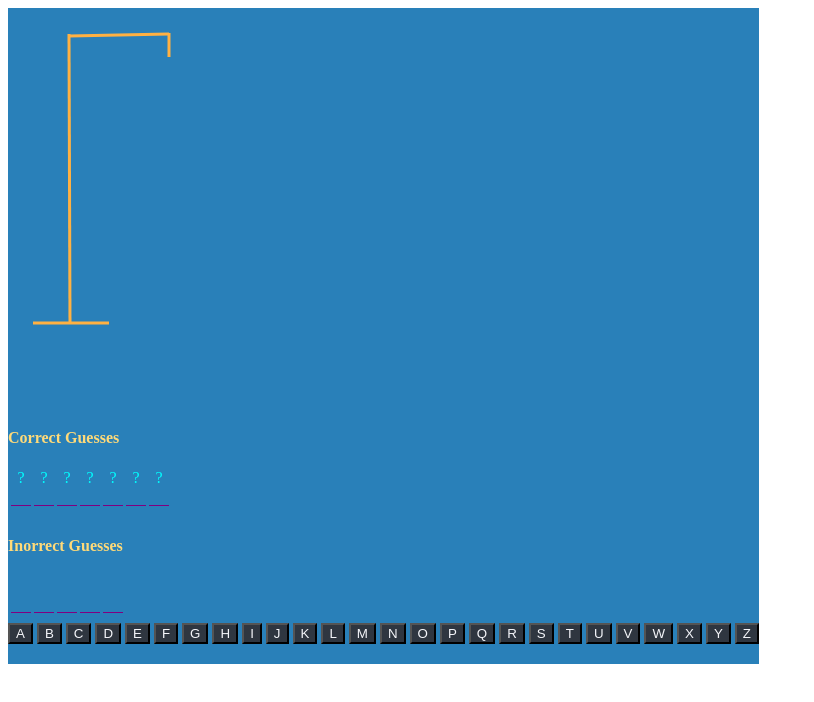
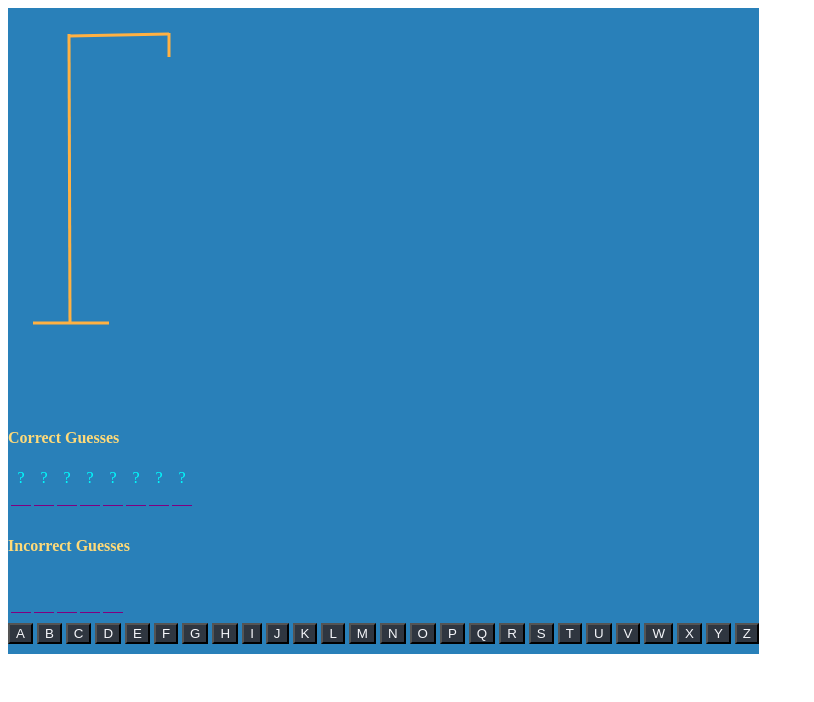
Before and after one commit to lakshmankumar12/hangman-study, a plain HTML site: page index.html in a window 1280 px wide. Shown: the whole page, without its empty margins (0-814 px from the left). Drawn offline with nearby package versions, Linux system fonts and the light colour scheme.

Commit message:
added more words

```diff
--- a/app.js
+++ b/app.js
@@ -58,7 +58,7 @@ function ResetPlayingField() {
 
 function GetRandomWord() {
   	//generate a randomID
-    var _randomID = Math.floor((Math.random() * 10));
+    var _randomID = Math.floor((Math.random() * words.length));
 
   	//find the word having an ID that matches the randomID
     var _randomWord = jQuery.grep(words, function(word) {
@@ -159,14 +159,72 @@ function GameOver(_result) {
 }
 
 var words = [
-    { "id": 0, "word": "COMPUTER" },
-    { "id": 1, "word": "LAPTOP" },
-    { "id": 2, "word": "CODE" },
-    { "id": 3, "word": "INTERNET" },
-    { "id": 4, "word": "HANGMAN" },
-    { "id": 5, "word": "PROGRAMMER" },
-    { "id": 6, "word": "AWESOME" },
-    { "id": 7, "word": "HELLO" },
-    { "id": 8, "word": "CHICKENS" },
-    { "id": 9, "word": "FUN" }
+    { "id":   1, "word": "ANNOY" },
+    { "id":   2, "word": "ATTENTION" },
+    { "id":   3, "word": "CALM" },
+    { "id":   4, "word": "COMFORTABLE" },
+    { "id":   5, "word": "CONSEQUENCES" },
+    { "id":   6, "word": "CURIOUS" },
+    { "id":   7, "word": "CURVE" },
+    { "id":   8, "word": "DECIDE" },
+    { "id":   9, "word": "DIRECTIONS" },
+    { "id":  10, "word": "DISCOVER" },
+    { "id":  11, "word": "DISAPPOINTED" },
+    { "id":  12, "word": "EMBARRASSED" },
+    { "id":  13, "word": "ENORMOUS" },
+    { "id":  14, "word": "EXHAUSTED" },
+    { "id":  15, "word": "EXPLORE" },
+    { "id":  16, "word": "FAIR" },
+    { "id":  17, "word": "FASCINATING" },
+    { "id":  18, "word": "FEAST" },
+    { "id":  19, "word": "FOCUS" },
+    { "id":  20, "word": "FRUSTRATED" },
+    { "id":  21, "word": "GIGANTIC" },
+    { "id":  22, "word": "GRUMPY" },
+    { "id":  23, "word": "HUGE" },
+    { "id":  24, "word": "IGNORE" },
+    { "id":  25, "word": "INSTEAD" },
+    { "id":  26, "word": "INVESTIGA" },
+    { "id":  27, "word": "INVITE" },
+    { "id":  28, "word": "IMPORTANT" },
+    { "id":  29, "word": "JEALOUS" },
+    { "id":  30, "word": "LEADER" },
+    { "id":  31, "word": "LIST" },
+    { "id":  32, "word": "LISTEN" },
+    { "id":  33, "word": "LOVELY" },
+    { "id":  34, "word": "MEASURING" },
+    { "id":  35, "word": "MISERABLE" },
+    { "id":  36, "word": "MUMBLE" },
+    { "id":  37, "word": "NEGATIVE" },
+    { "id":  38, "word": "NERVOUS" },
+    { "id":  39, "word": "NIBBLED" },
+    { "id":  40, "word": "NOTE" },
+    { "id":  41, "word": "NOTICE" },
+    { "id":  42, "word": "OBSERVING" },
+    { "id":  43, "word": "OPPOSITE" },
+    { "id":  44, "word": "ORDINARY" },
+    { "id":  45, "word": "POSITIVE" },
+    { "id":  46, "word": "PRECIOUS" },
+    { "id":  47, "word": "PREFER" },
+    { "id":  48, "word": "PROBLEM" },
+    { "id":  49, "word": "PROTECT" },
+    { "id":  50, "word": "PROUD" },
+    { "id":  51, "word": "QUESTION" },
+    { "id":  52, "word": "REMINDS" },
+    { "id":  53, "word": "REPEAT" },
+    { "id":  54, "word": "REPORT" },
+    { "id":  55, "word": "RHYME" },
+    { "id":  56, "word": "RESPECT" },
+    { "id":  57, "word": "SEARCHING" },
+    { "id":  58, "word": "SPECIAL" },
+    { "id":  59, "word": "SPOTLESS" },
+    { "id":  60, "word": "SQUIRM" },
+    { "id":  61, "word": "STOMPED" },
+    { "id":  62, "word": "SUDDENLY" },
+    { "id":  63, "word": "SUGGESTION" },
+    { "id":  64, "word": "SURPRISE" },
+    { "id":  65, "word": "UNCOMFORTABLE" },
+    { "id":  66, "word": "WARNING" },
+    { "id":  67, "word": "WONDER" },
+    { "id":  68, "word": "WORRIED" }
 ];
--- a/index.html
+++ b/index.html
@@ -89,23 +89,19 @@
             </span>
             </div>
             <div class="container">
-                <span class="">
-                        <h4 class="guess-titles">Inorrect Guesses</h4>
+                        <h4 class="guess-titles">Incorrect Guesses</h4>
                     <div id="guess0" class="guess"></div>
                     <div id="guess1" class="guess"></div>
                     <div id="guess2" class="guess"></div>
                     <div id="guess3" class="guess"></div>
                     <div id="guess4" class="guess"></div>
-                </span>
                 <br/>
                 <br/>
-                <span class="">
                     <div class="line"></div>
                     <div class="line"></div>
                     <div class="line"></div>
                     <div class="line"></div>
                     <div class="line"></div>
-                </span>
             </div>
             <div>
                 <span class="container">
@@ -137,9 +133,6 @@
                     <button id="z">Z</button>
                 </span>
                 <br/>
-                <span class="container">
-
-                </span>
             </div>
         </div>
         <script src="https://ajax.googleapis.com/ajax/libs/jquery/3.2.1/jquery.min.js"></script>
```
